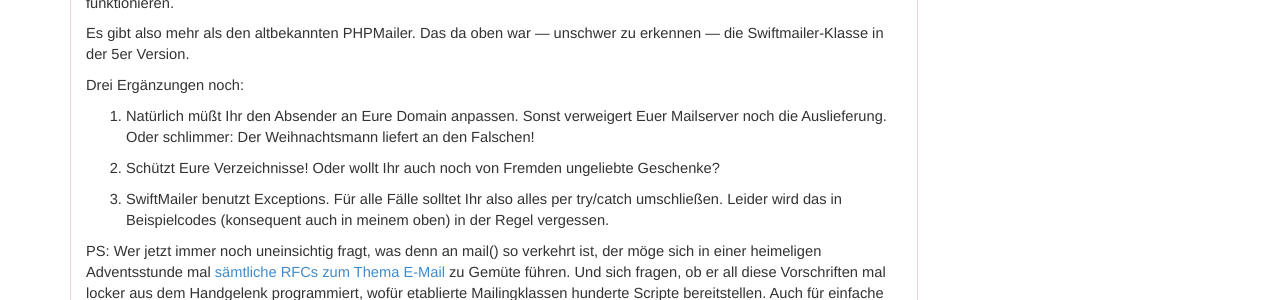
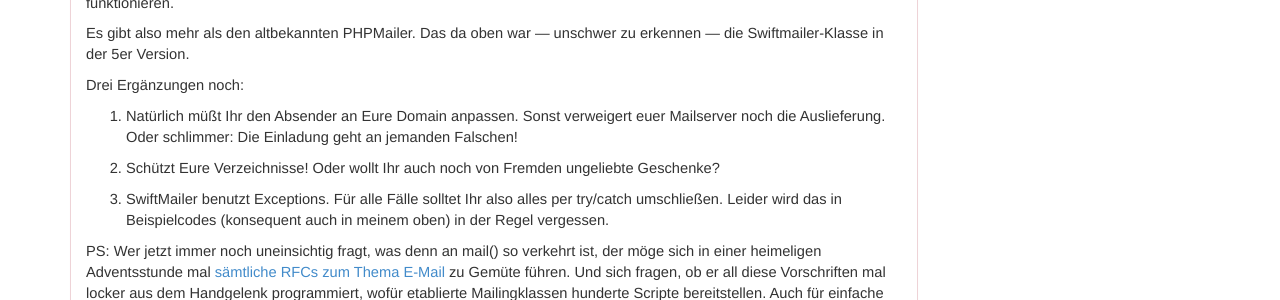
Before and after one commit to php-de/php-de.github.io, a Jekyll site: the page built from email/email-class.md, in a window 1280 px wide and 900 px high, scrolled down 2642 px. Shown: the part 375-675 px from the top of the window. Built offline with Jekyll 4.4.1, drawn with Linux system fonts in a browser that asks for light colours.

Commit message:
Update email-class.md

```diff
--- a/email/email-class.md
+++ b/email/email-class.md
@@ -146,7 +146,7 @@ Es gibt also mehr als den altbekannten PHPMailer. Das da oben war ― unschwer z
 
 Drei Ergänzungen noch:
 
-1. Natürlich müßt Ihr den Absender an Eure Domain anpassen. Sonst verweigert Euer Mailserver noch die Auslieferung. Oder schlimmer: Der Weihnachtsmann liefert an den Falschen!
+1. Natürlich müßt Ihr den Absender an Eure Domain anpassen. Sonst verweigert euer Mailserver noch die Auslieferung. Oder schlimmer: Die Einladung geht an jemanden Falschen!
 
 2. Schützt Eure Verzeichnisse! Oder wollt Ihr auch noch von Fremden ungeliebte Geschenke?
 
```
